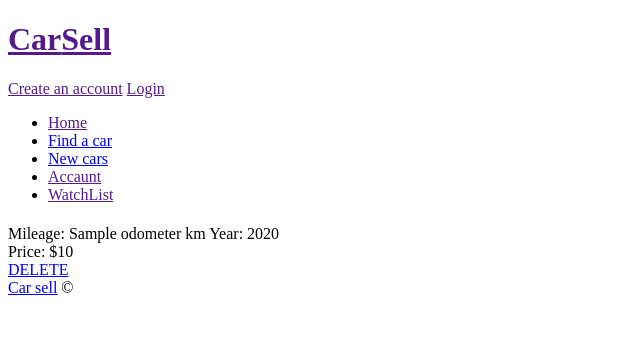
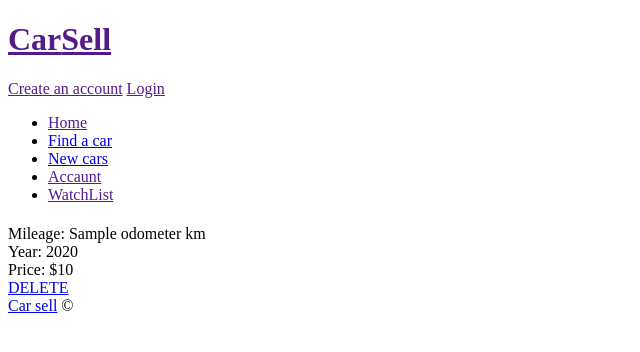
Before and after one commit to litimport777/carsdesk, a Yii app: template frontend/views/site/accaunt_save.php in a window 1280 px wide. Shown: the top 352 px of the page, without its empty margins (0-640 px from the left). Run offline with PHP 8.4 and a stand-in for Yii, Linux system fonts and the light colour scheme; the template is opened without the code that fills it: most values are stand-ins (such as "Sample title", 1, 10 or a date in 2020); data that the repository does not hold is empty; some libraries are stand-ins or nearby versions.

Commit message:
create layout catalog and main page auto card

```diff
--- a/frontend/views/site/accaunt_save.php
+++ b/frontend/views/site/accaunt_save.php
@@ -16,6 +16,8 @@ use yii\widgets\ActiveForm;
 <?php $countItemInColumns = 3;?>
 
 
+
+
 <?php foreach ($accauntdata as $model):?>
     <?php if((($cnt - 1) % $countItemInColumns == 0) || ($cnt == 1)):?>
         <div class="grid_12">
@@ -26,29 +28,41 @@ use yii\widgets\ActiveForm;
 				<div class="box1">
 
 					<h4 class="wow fadeIn" data-wow-duration="1s" data-wow-delay="0.1s">
-						<?php echo Html::a($model['make'] . ' ' . $model['model'], Url::to($model['alias'], true));?>
+						<?php echo Html::a(ucwords(strtolower(substr($model['make'] . ' ' . $model['model'], 0, 30))), Url::to($model['alias'], true));?>
 					</h4>
+
+					<div class="deleteHeightcatalog">
+
+						<div class="item-left">
 
 							<?php echo Html::img($this->context->getImageUrl(1, $model['hash'], $model['images_date'], true),
 								['class' => 'wow fadeIn']);?>
+						</div>
+
+
+						<div class="item-right">
+
 							<div class="info wow fadeIn" data-wow-duration="1s" data-wow-delay=".2s">
 
-						<span class="first">Mileage: <span class="highlighted"><?= $model['odometer']?> km</span></span>
-						<span class="second">Year: <span class="highlighted"><?= $model['year']; ?></span></span>
-						<div class="clearfix"></div>
+								<span class="">Mileage: <span class="highlighted"><?= $model['odometer']?> km</span></span><br />
+								<span class="">Year: <span class="highlighted"><?= $model['year']; ?></span></span><br />
+								<span class="">Price:</span> <span class="">$<?= $model['price']; ?></span><br />
 
 							</div>
 
-					<div class="info2 wow fadeIn" data-wow-duration="1s" data-wow-delay=".3s">
-						<div class="price">
-						  <span class="first">Price:</span>
-						  <span class="second">$<?= $model['price']; ?></span>
 						</div>
+
+					</div>
+
+
+
+						<div class="info2 wow fadeIn delete-item-image-position item-image-position" data-wow-duration="1s" data-wow-delay=".3s">
 							<a class="btn-default delete-car" href="#" onclick="return false" data-url="<?= $model['tbl_lots_temp_id']; ?>">
 								DELETE
 							</a>
 							<div class="clearfix"></div>
 						</div>
+
 
 				</div>
 			</div>
--- a/frontend/views/site/index.php
+++ b/frontend/views/site/index.php
@@ -65,7 +65,7 @@ use yii\widgets\ActiveForm;
 	<div class="border-wrapper1 wrapper3">
         <div class="row">
 			<?php for($i = 0; $i <= 2; $i++): ?>
-				<div class="grid_4">
+				<div class="grid_4 main-page-grid">
 
 					<h4 class="wow fadeIn" data-wow-duration="1s" data-wow-delay="0.1s">
 						<?php echo Html::a(ucwords(strtolower(substr($carsRandom[$i]['make'] . ' ' . $carsRandom[$i]['model'], 0, 30))), Url::to($carsRandom[$i]['alias'], true));?>
@@ -114,7 +114,7 @@ use yii\widgets\ActiveForm;
 	<div class="border-wrapper1 wrapper3">
         <div class="row">
 			<?php for($i = 3; $i <= 5; $i++): ?>
-				<div class="grid_4">
+				<div class="grid_4 main-page-grid">
 
 					<h4 class="wow fadeIn" data-wow-duration="1s" data-wow-delay="0.1s">
 						<?php echo Html::a(ucwords(strtolower(substr($carsRandom[$i]['make'] . ' ' . $carsRandom[$i]['model'], 0, 30))), Url::to($carsRandom[$i]['alias'], true));?>
```
Also changed, not shown: frontend/web/css/style.css (+36 -4 lines). Lines whose indentation alone changed are shown as unchanged.
